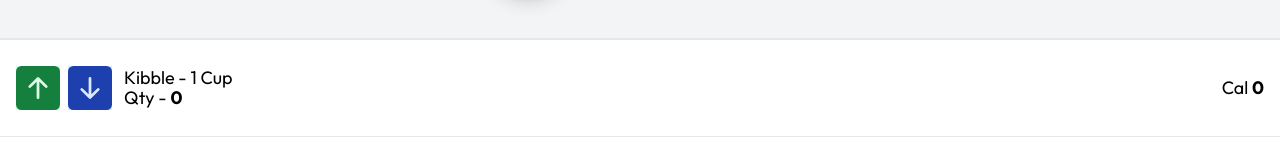
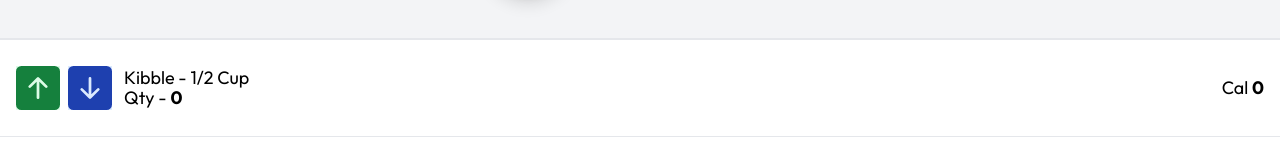
Before and after one commit to chrisdav6/nextjs-pup-food-calculator, a Next.js app: page / in a window 1280 px wide. Shown: the part 142-296 px from the top of the page. Built offline with nearby package versions, Linux system fonts and the light colour scheme.

Commit message:
Changed kibble amount to 1/2 cup

```diff
--- a/app/page.js
+++ b/app/page.js
@@ -14,8 +14,8 @@ export default function Home() {
 
       <div>
         <FoodItem
-          name='Kibble - 1 Cup'
-          foodCalories={363}
+          name='Kibble - 1/2 Cup'
+          foodCalories={181.5}
           foodQty={1}
           total={total}
           setTotal={setTotal}
```
